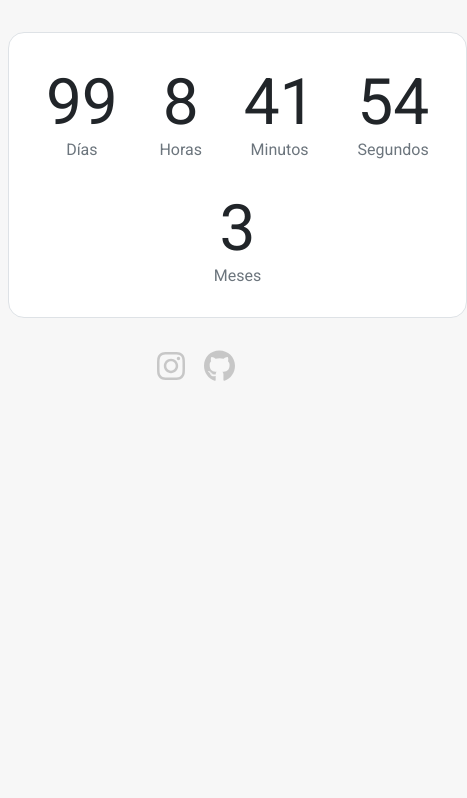
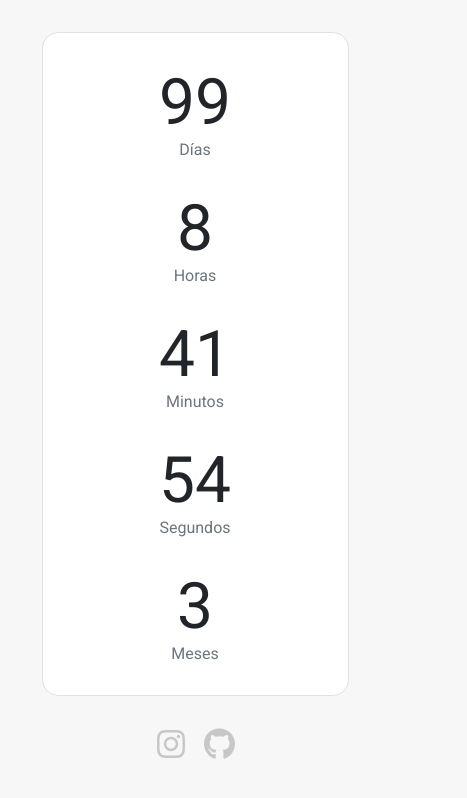
Before and after one commit to sigifredo/quarantine-counter, an Angular app: page / in a window 390 px wide. Shown: the top 798 px of the page, 467 px wide, since content can reach past the window. Built offline with nearby package versions, Linux system fonts and the light colour scheme.

Commit message:
Ajustamos el diseño para que sea responsive.

```diff
--- a/src/app/app.component.scss
+++ b/src/app/app.component.scss
@@ -27,6 +27,7 @@
     border-radius: 1em;
     margin: 2em auto;
     min-width: 425px;
+    overflow: hidden;
     padding: 1em;
     width: 50%;
 }
@@ -52,3 +53,35 @@
         mask: url('/assets/instagram.svg') no-repeat center;
     }
 }
+@media screen and (max-width: 480px) {
+    .clock {
+        .time {
+            font-size: 3em;
+        }
+    }
+    .container {
+        min-width: 405px;
+    }
+}
+@media screen and (max-width: 450px) {
+    .clock {
+        .time {
+            font-size: 2em;
+        }
+    }
+    .container {
+        min-width: 374px;
+    }
+}
+@media screen and (max-width: 415px) {
+    .clock {
+        flex-direction: column;
+        .time {
+            font-size: 4em;
+        }
+    }
+    .container {
+        min-width: 115px;
+        width: 70%;
+    }
+}
--- a/src/styles.scss
+++ b/src/styles.scss
@@ -1,4 +1,6 @@
 body {
     background-color: rgba(0, 0, 0, 0.03);
     line-height: normal;
+    margin: 0;
+    padding: 0;
 }
```
